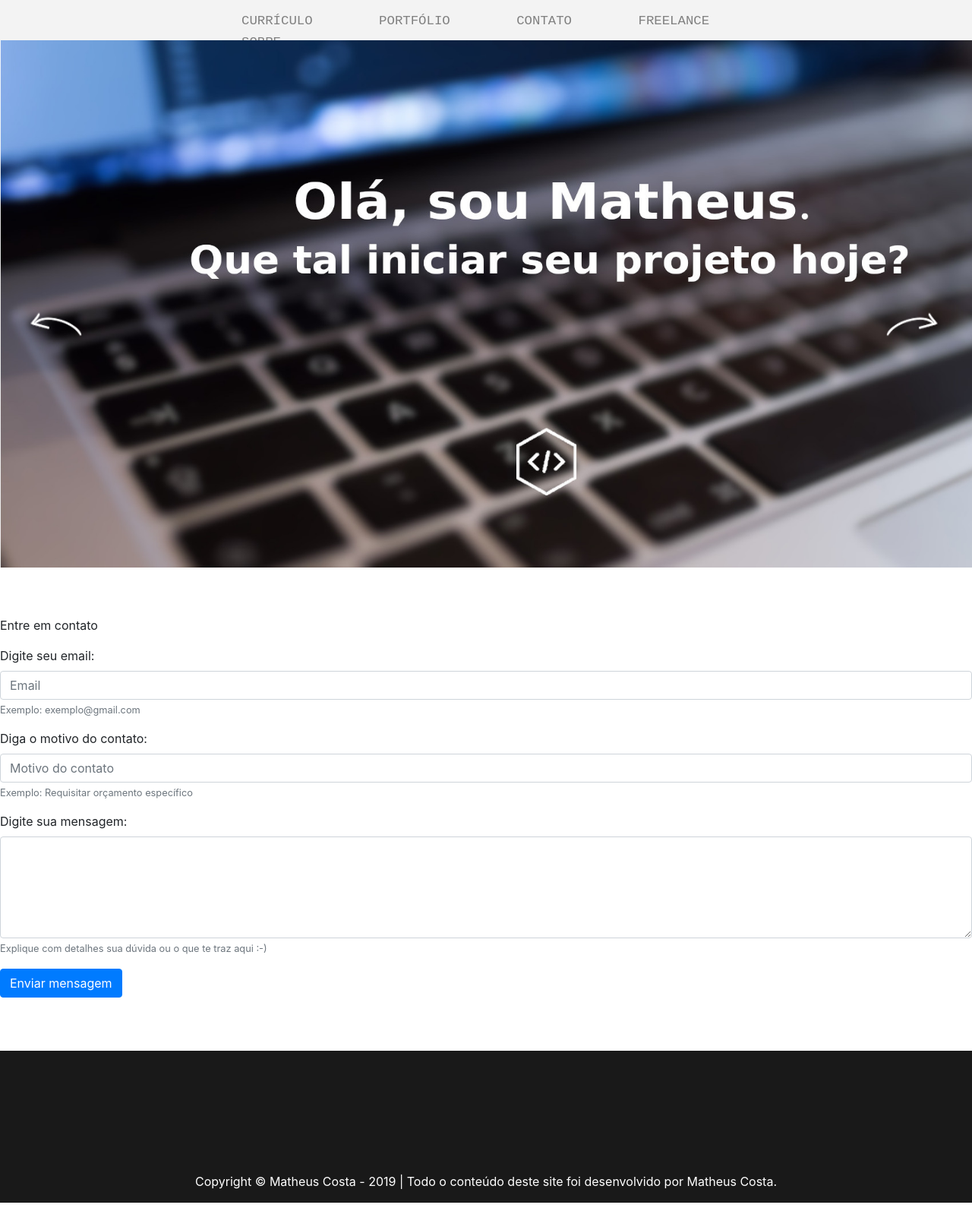
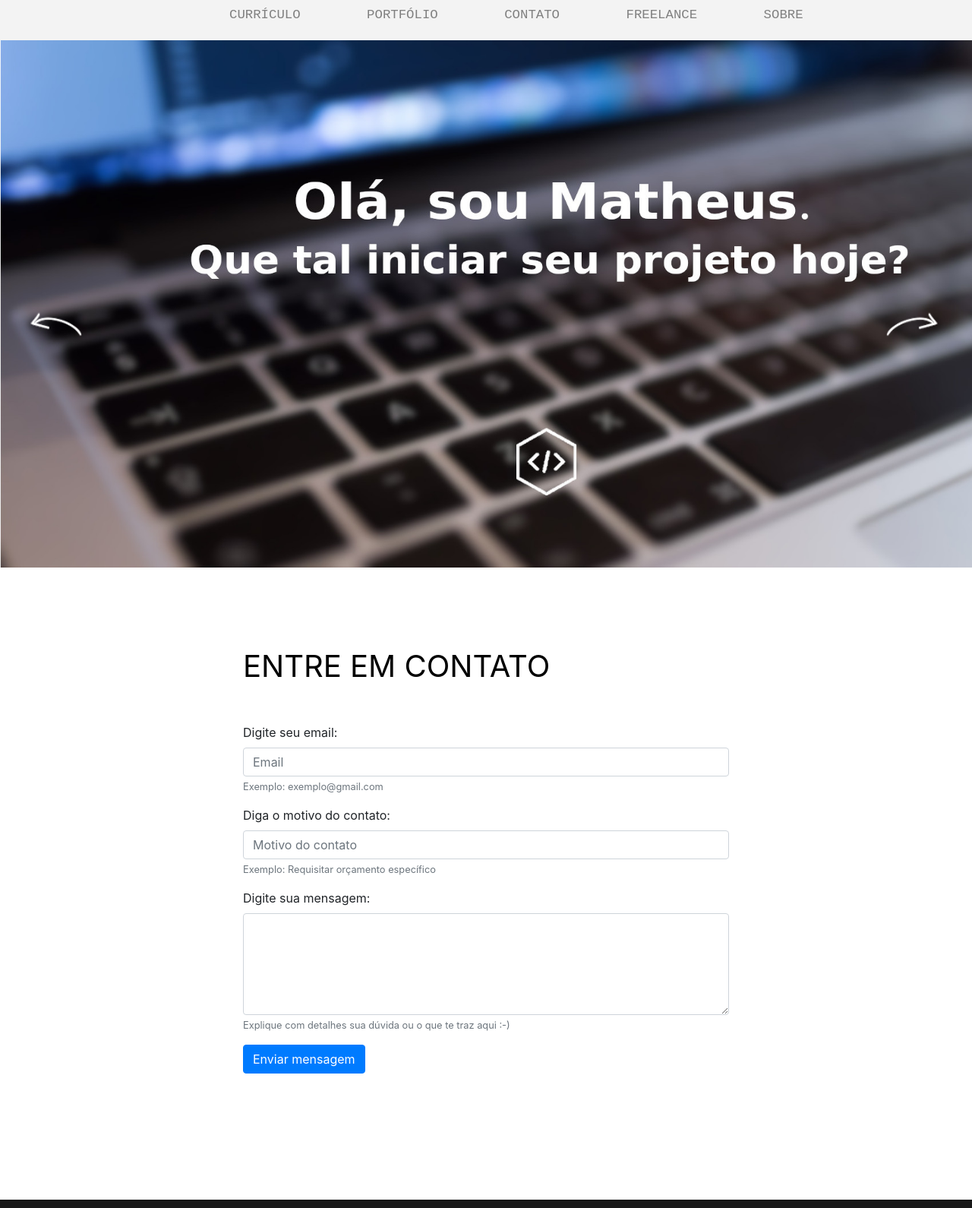
Before and after one commit to MatheusCoxxxta/portfolio, a plain HTML site: page contact.html in a window 1280 px wide. Shown: the part 82-1672 px from the top of the page at 76% size. Drawn offline with nearby package versions, Linux system fonts and the light colour scheme.

Commit message:
Alterações em currículo e style.css

```diff
--- a/css/style.css
+++ b/css/style.css
@@ -33,6 +33,7 @@ body
 {
     width: 400px;
     margin: 0;
+    vertical-align: top!important;
 }
 .icons /* icones */
 {
@@ -93,15 +94,16 @@ body
     height: 100%;
     margin: 0 auto;
     border-bottom: 0 solid grey;
+    padding: 0!important;
 }
 
 .navbar ul{ /* lista da navbar */
     margin: 0;
-    padding: 27px;
+    padding: 27px!important;
 }
 
 .navbar a { /* hyperlink da navbar */
-    text-decoration: none;
+    text-decoration: none!important;
     color: grey;
     font-family: 'Courier New', Courier, monospace  ;
     text-transform: uppercase;
@@ -319,3 +321,33 @@ ul.slick-dots li /* dots inline */
     text-align: center;
     color: #fff;
 }
+
+
+/* ------------------------------
+        PAGINA DE CONTATO
+   ---------------------------- */
+
+.contato /* titulo da pagina */
+{
+    width: 100%;
+    text-align: left;
+    background-color: #fff;
+    font-size: 30pt;
+    font-family: -apple-system,BlinkMacSystemFont,"Segoe UI",Roboto,"Helvetica Neue",Arial,"Noto Sans",sans-serif,"Apple Color Emoji","Segoe UI Emoji","Segoe UI Symbol","Noto Color Emoji";
+    text-transform: uppercase;
+    color: black;
+    margin-bottom: 7%;
+    margin-top: 100px;
+}
+
+.principal_form
+{
+    width: 50%;
+    margin: 0 auto;
+    height: 100%;
+}
+
+#btnEnviar
+{
+    margin-bottom: 15%;
+}
```
Also changed, not shown: index.html (+1 -1 lines).
